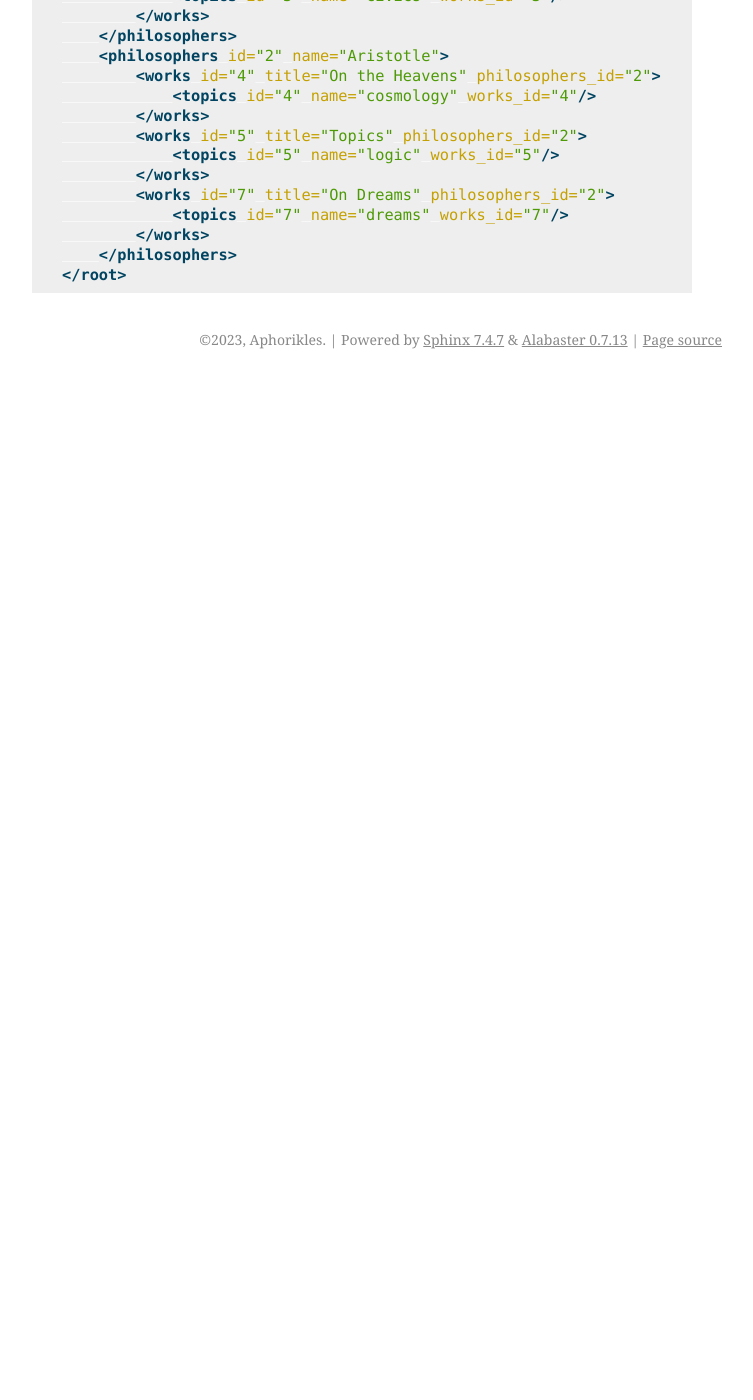
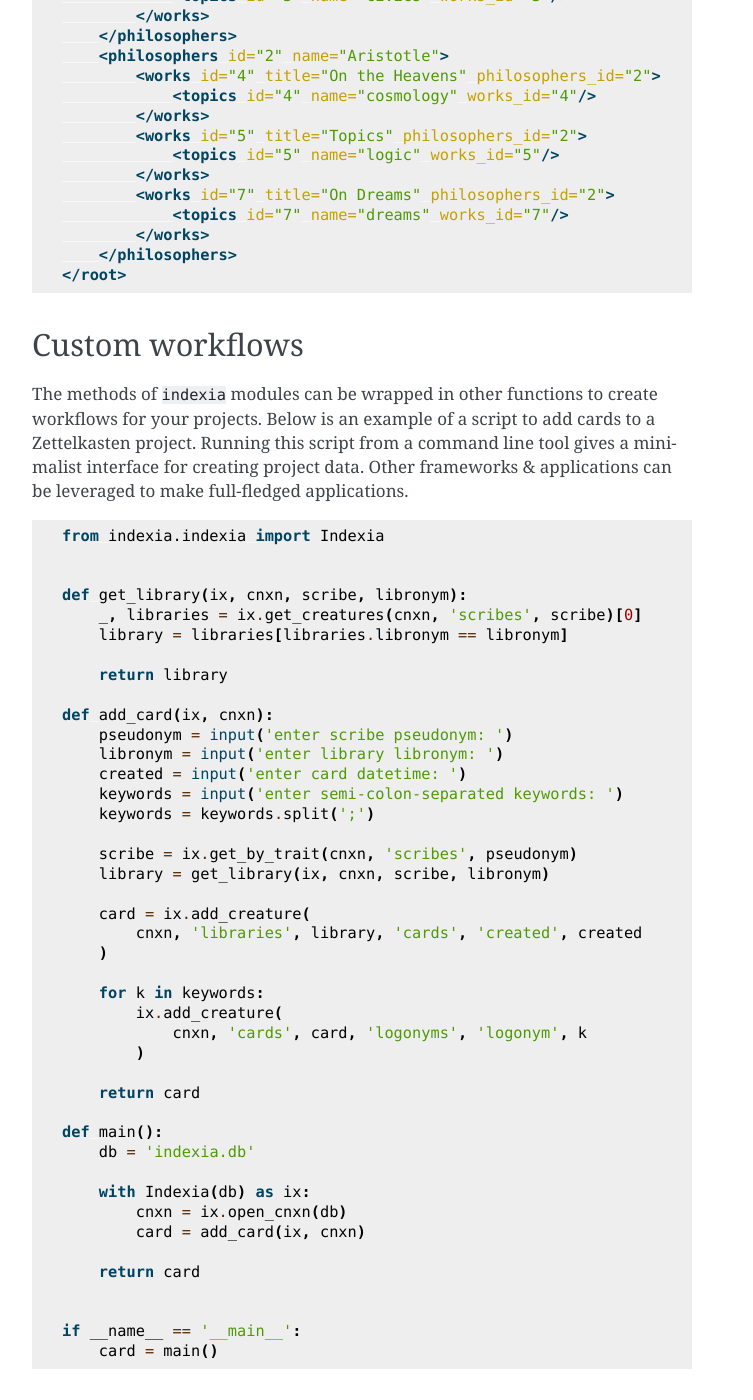
Before and after one commit to Perceptua/indexia, a Sphinx documentation site: the page built from docs/source/usage.rst, in a window 1280 px wide and 1400 px high, scrolled down 3555 px. Shown: the whole window, without its empty margins (388-1141 px from the left). Built offline with Sphinx 7.4.7, drawn with Linux system fonts in a browser that asks for light colours; before the commit the page ends 3934 px from its top, so only the background shows below that.

Commit message:
add custom workflow section

```diff
--- a/docs/source/usage.rst
+++ b/docs/source/usage.rst
@@ -187,3 +187,57 @@ looks like this:
             </works>
         </philosophers>
     </root>
+
+Custom workflows
+----------------
+
+The methods of ``indexia`` modules can be wrapped in other functions to create
+workflows for your projects. Below is an example of a script to add cards to a
+Zettelkasten project. Running this script from a command line tool gives a
+minimalist interface for creating project data. Other frameworks & applications
+can be leveraged to make full-fledged applications.
+
+.. code-block:: python
+
+    from indexia.indexia import Indexia
+
+
+    def get_library(ix, cnxn, scribe, libronym):
+        _, libraries = ix.get_creatures(cnxn, 'scribes', scribe)[0]
+        library = libraries[libraries.libronym == libronym]
+
+        return library
+
+    def add_card(ix, cnxn):
+        pseudonym = input('enter scribe pseudonym: ')
+        libronym = input('enter library libronym: ')
+        created = input('enter card datetime: ')
+        keywords = input('enter semi-colon-separated keywords: ')
+        keywords = keywords.split(';')
+
+        scribe = ix.get_by_trait(cnxn, 'scribes', pseudonym)
+        library = get_library(ix, cnxn, scribe, libronym)
+
+        card = ix.add_creature(
+            cnxn, 'libraries', library, 'cards', 'created', created
+        )
+
+        for k in keywords:
+            ix.add_creature(
+                cnxn, 'cards', card, 'logonyms', 'logonym', k
+            )
+
+        return card
+
+    def main():
+        db = 'indexia.db'
+
+        with Indexia(db) as ix:
+            cnxn = ix.open_cnxn(db)
+            card = add_card(ix, cnxn)
+
+        return card
+
+
+    if __name__ == '__main__':
+        card = main()
```
